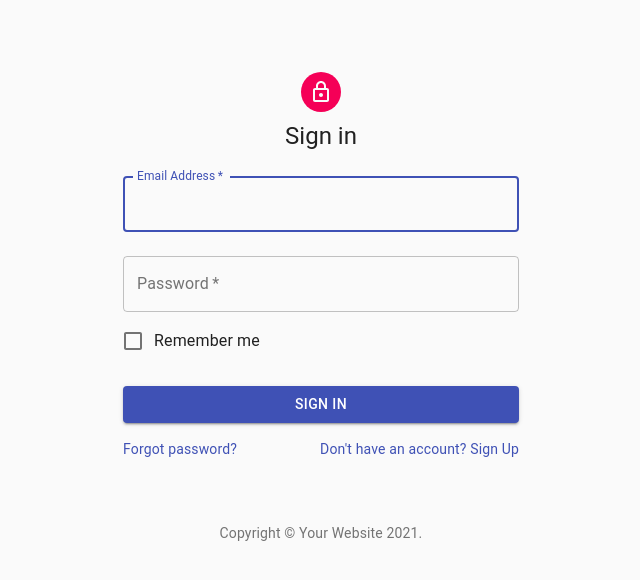
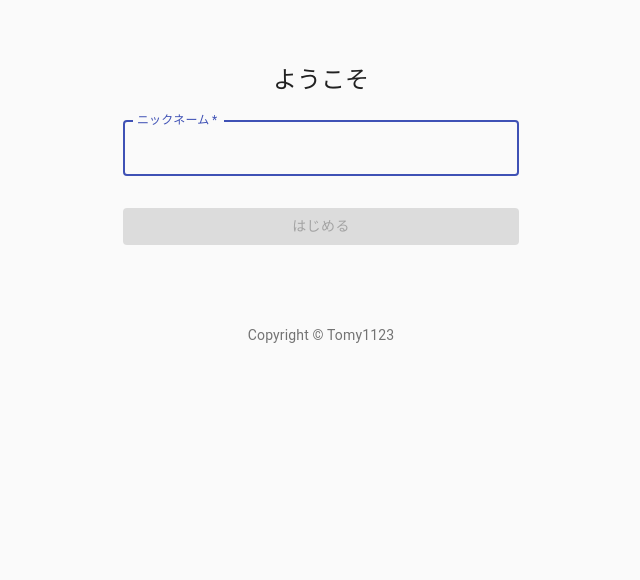
Before and after one commit to Tomy1123/idobatakaigi02, a React (Create React App) app: page / in a window 1280 px wide. Shown: the top 580 px of the page, without its empty margins (319-959 px from the left). Built offline with nearby package versions, Linux system fonts and the light colour scheme.

Commit message:
setName by clicking button

```diff
--- a/src/components/SignIn.js
+++ b/src/components/SignIn.js
@@ -1,14 +1,9 @@
-import React from 'react';
-import Avatar from '@material-ui/core/Avatar';
+import React, { useState, useEffect } from 'react';
 import Button from '@material-ui/core/Button';
 import CssBaseline from '@material-ui/core/CssBaseline';
 import TextField from '@material-ui/core/TextField';
-import FormControlLabel from '@material-ui/core/FormControlLabel';
-import Checkbox from '@material-ui/core/Checkbox';
 import Link from '@material-ui/core/Link';
-import Grid from '@material-ui/core/Grid';
 import Box from '@material-ui/core/Box';
-import LockOutlinedIcon from '@material-ui/icons/LockOutlined';
 import Typography from '@material-ui/core/Typography';
 import { makeStyles } from '@material-ui/core/styles';
 import Container from '@material-ui/core/Container';
@@ -17,11 +12,9 @@ function Copyright() {
   return (
     <Typography variant="body2" color="textSecondary" align="center">
       {'Copyright © '}
-      <Link color="inherit" href="https://material-ui.com/">
-        Your Website
-      </Link>{' '}
-      {new Date().getFullYear()}
-      {'.'}
+      <Link color="inherit" href="">
+        Tomy1123
+      </Link>
     </Typography>
   );
 }
@@ -48,16 +41,20 @@ const useStyles = makeStyles((theme) => ({
 
 export default function SignIn({ setName }) {
   const classes = useStyles();
+  const [disaibled, setDisaibled] = useState(true);
+  const [string, setString] = useState('');
+
+  useEffect(() => {
+    const disabled = string === ''
+    setDisaibled(disabled)
+  },[string]);
 
   return (
     <Container component="main" maxWidth="xs">
       <CssBaseline />
       <div className={classes.paper}>
-        <Avatar className={classes.avatar}>
-          <LockOutlinedIcon />
-        </Avatar>
         <Typography component="h1" variant="h5">
-          Sign in
+          ようこそ
         </Typography>
         <form className={classes.form} noValidate>
           <TextField
@@ -65,26 +62,11 @@ export default function SignIn({ setName }) {
             margin="normal"
             required
             fullWidth
-            id="email"
-            label="Email Address"
-            name="email"
-            autoComplete="email"
+            id="name"
+            label="ニックネーム"
+            name="name"
             autoFocus
-          />
-          <TextField
-            variant="outlined"
-            margin="normal"
-            required
-            fullWidth
-            name="password"
-            label="Password"
-            type="password"
-            id="password"
-            autoComplete="current-password"
-          />
-          <FormControlLabel
-            control={<Checkbox value="remember" color="primary" />}
-            label="Remember me"
+            onChange={(e) => setString(e.target.value)}
           />
           <Button
             type="submit"
@@ -92,21 +74,10 @@ export default function SignIn({ setName }) {
             variant="contained"
             color="primary"
             className={classes.submit}
+            disabled={disaibled}
           >
-            Sign In
+            はじめる
           </Button>
-          <Grid container>
-            <Grid item xs>
-              <Link href="#" variant="body2">
-                Forgot password?
-              </Link>
-            </Grid>
-            <Grid item>
-              <Link href="#" variant="body2">
-                {"Don't have an account? Sign Up"}
-              </Link>
-            </Grid>
-          </Grid>
         </form>
       </div>
       <Box mt={8}>
```
